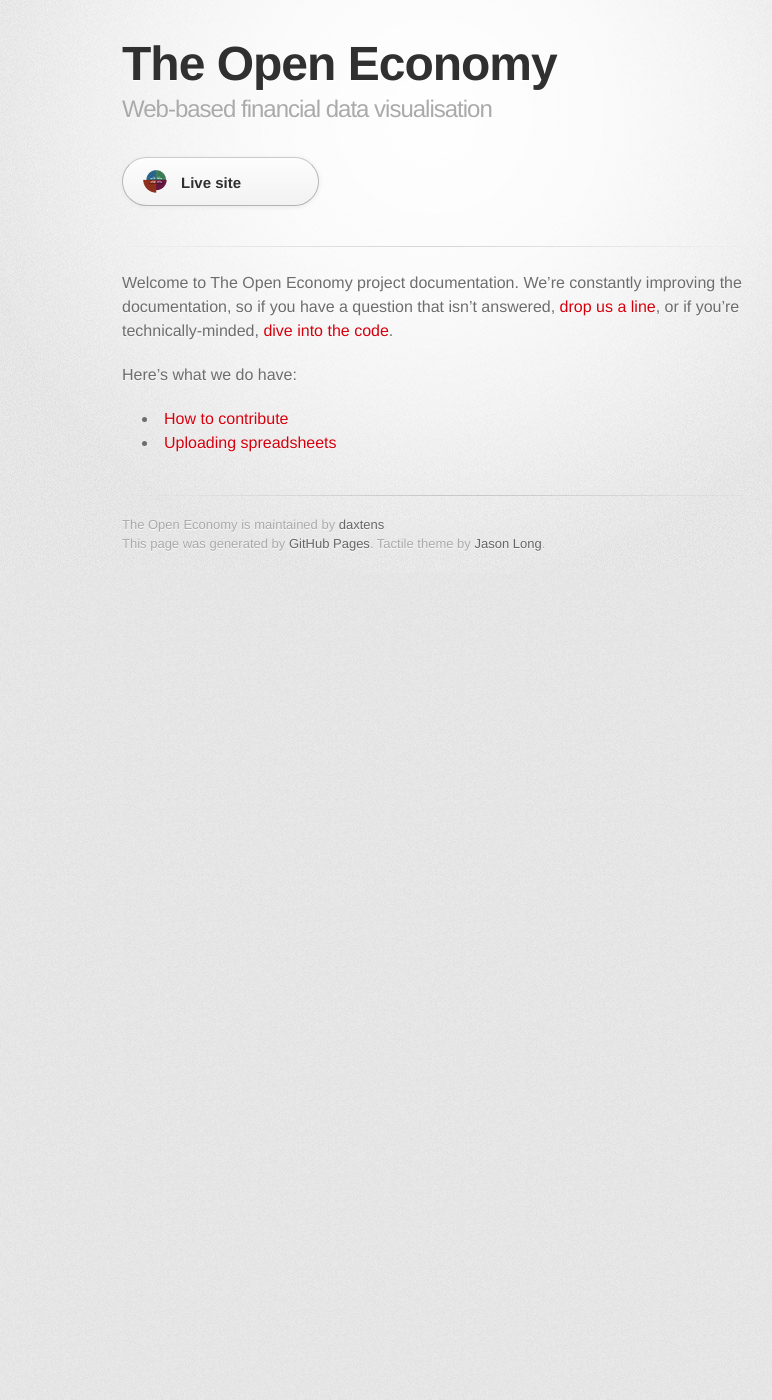
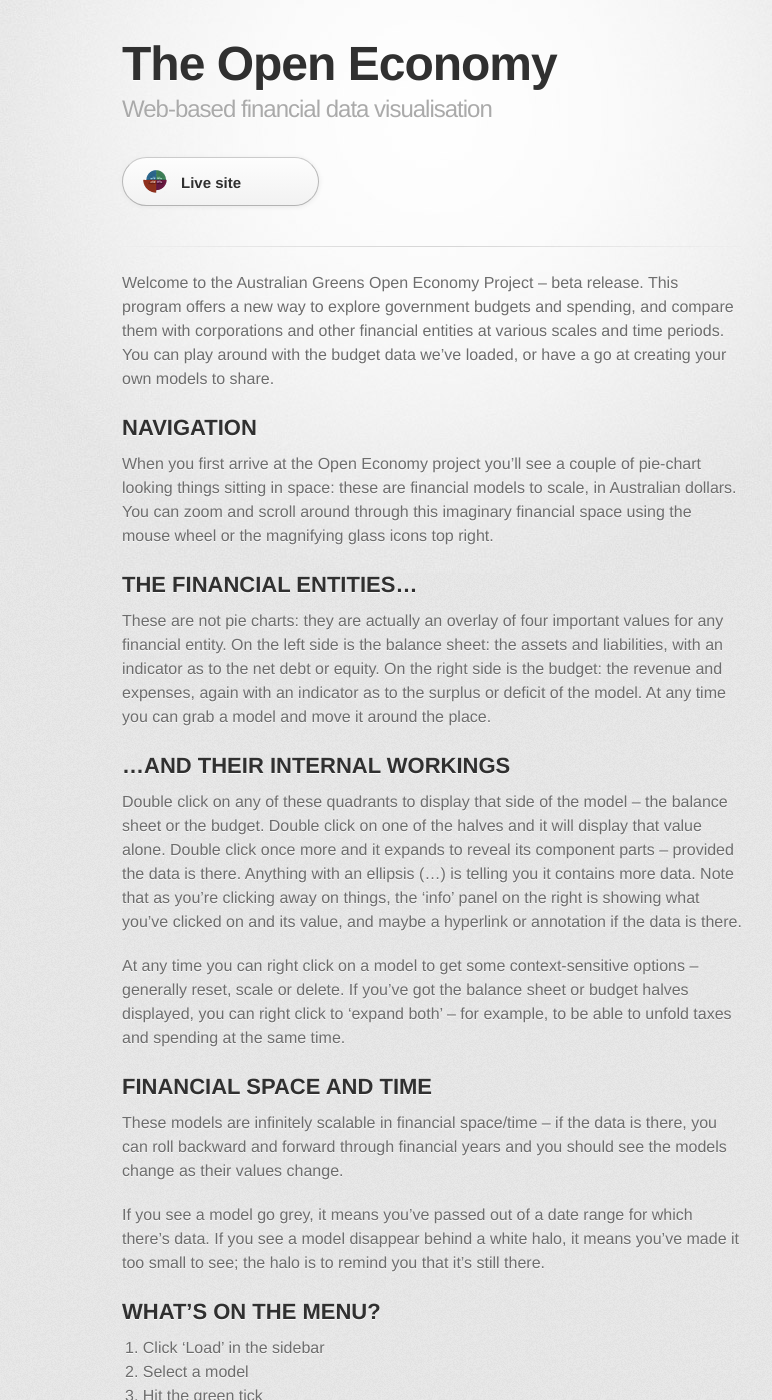
Before and after one commit to daxtens/finvis, a Jekyll site: the page built from index.md, in a window 1280 px wide and 1400 px high. Shown: the whole window, without its empty margins (208-980 px from the left). Built offline with Jekyll 4.4.1, drawn with Linux system fonts in a browser that asks for light colours; some web fonts are replaced; comment, search, counter and statistics services are not loaded; some of the changed text lies outside the part shown.

Commit message:
Useful help!

```diff
--- a/index.md
+++ b/index.md
@@ -3,11 +3,96 @@
 title: Web-based financial data visualisation
 ---
 
-Welcome to The Open Economy project documentation. We're constantly improving
-the documentation, so if you have a question that isn't answered,
-[drop us a line](mailto:openeconomy@dja.id.au), or if you're technically-minded,
-[dive into the code](http://github.com/daxtens/finvis).
+Welcome to the Australian Greens Open Economy Project – beta release. This
+program offers a new way to explore government budgets and spending, and compare
+them with corporations and other financial entities at various scales and time
+periods. You can play around with the budget data we’ve loaded, or have a go at
+creating your own models to share.
 
-Here's what we do have:
-* [How to contribute](contribute.html)
-* [Uploading spreadsheets](spreadsheet.html)
+NAVIGATION
+----------
+
+When you first arrive at the Open Economy project you’ll see a couple of
+pie-chart looking things sitting in space: these are financial models to scale,
+in Australian dollars. You can zoom and scroll around through this imaginary
+financial space using the mouse wheel or the magnifying glass icons top right.
+
+THE FINANCIAL ENTITIES...
+----------------------
+
+These are not pie charts: they are actually an overlay of four important values
+for any financial entity. On the left side is the balance sheet: the assets and
+liabilities, with an indicator as to the net debt or equity. On the right side
+is the budget: the revenue and expenses, again with an indicator as to the
+surplus or deficit of the model. At any time you can grab a model and move it
+around the place.
+
+...AND THEIR INTERNAL WORKINGS
+------------------------------
+
+Double click on any of these quadrants to display that side of the model – the
+balance sheet or the budget. Double click on one of the halves and it will
+display that value alone. Double click once more and it expands to reveal its
+component parts – provided the data is there. Anything with an ellipsis (...)
+is telling you it contains more data. Note that as you’re clicking away on
+things, the 'info' panel on the right is showing what you’ve clicked on and its
+value, and maybe a hyperlink or annotation if the data is there.
+
+At any time you can right click on a model to get some context-sensitive options
+– generally reset, scale or delete. If you’ve got the balance sheet or budget
+halves displayed, you can right click to 'expand both' – for example, to be able
+to unfold taxes and spending at the same time.
+
+FINANCIAL SPACE AND TIME
+------------------------
+
+These models are infinitely scalable in financial space/time – if the data is
+there, you can roll backward and forward through financial years and you should
+see the models change as their values change.
+
+If you see a model go grey, it means you’ve passed out of a date range for which
+there’s data. If you see a model disappear behind a white halo, it means you’ve
+made it too small to see; the halo is to remind you that it’s still there.
+
+WHAT’S ON THE MENU?
+------------------
+
+1.	Click 'Load' in the sidebar
+2.	Select a model
+3.	Hit the green tick
+4.	Click to drop it somewhere on the screen
+
+These are our pre-built models. If you’re inclined, you can also hit 'save' and the models will be drawn either as a vector (layered SVG format) or raster (PNG format) for fooling around with in a graphics package or pasting into a document.
+
+COULD THIS POSSIBLY BE MORE FUN?
+--------------------------------
+
+Yes, yes it could. We’ve pre-loaded a limited number of models to get things
+started, but the fact is, they’re a drop in a deep ocean. You can very easily
+register on the site and get cracking with your own models of what interests
+you. There are a few [very basic rules](spreadsheet.html) of data entry into a
+spreadsheet – you can download [a couple of samples](spreadsheet.html#examples)
+- and then you’re away. Anything you cook up that you think others might like,
+email us and we can add it to the public library.
+
+To load your own model
+1.	Register on the website
+2.	Create a spreadsheet in the [Open Economy format](spreadsheet.html). You can include spending from multiple years, and/or have income and expenditure side by side, up to the four-quadrant model if you have the data.
+3.	Upload the spreadsheet and take a look
+
+The code for the model is open-source; if you’re technically minded and see
+something that could use a fix or an extension, you’re overwhelmingly welcome to
+[get your hands dirty](http://github.com/daxtens/finvis) and make this thing
+better.
+
+TELL OTHERS
+-----------
+
+<div>
+<a href="https://twitter.com/share" class="twitter-share-button"
+data-url="http://openeconomy.org.au" data-text="See financial information in a whole new way:"
+data-hashtags="openeconomy" data-size="large">Tweet</a>
+<script>!function(d,s,id){var js,fjs=d.getElementsByTagName(s)[0],p=/^http:/.test(d.location)?'http':'https';if(!d.getElementById(id)){js=d.createElement(s);js.id=id;js.src=p+'://platform.twitter.com/widgets.js';fjs.parentNode.insertBefore(js,fjs);}}(document,'script', 'twitter-wjs');</script>
+<br>
+<iframe src="//www.facebook.com/plugins/like.php?href=http%3A%2F%2Fopeneconomy.org.au&amp;send=false&amp;layout=standard&amp;width=450&amp;show_faces=false&amp;font&amp;colorscheme=light&amp;action=recommend&amp;height=35&amp;appId=340738022718757" scrolling="no" frameborder="0" style="border:none; overflow:hidden; width:450px; height:35px;" allowTransparency="true">&nbsp;</iframe>
+</div>
```
Also changed, not shown: 1 other file.
